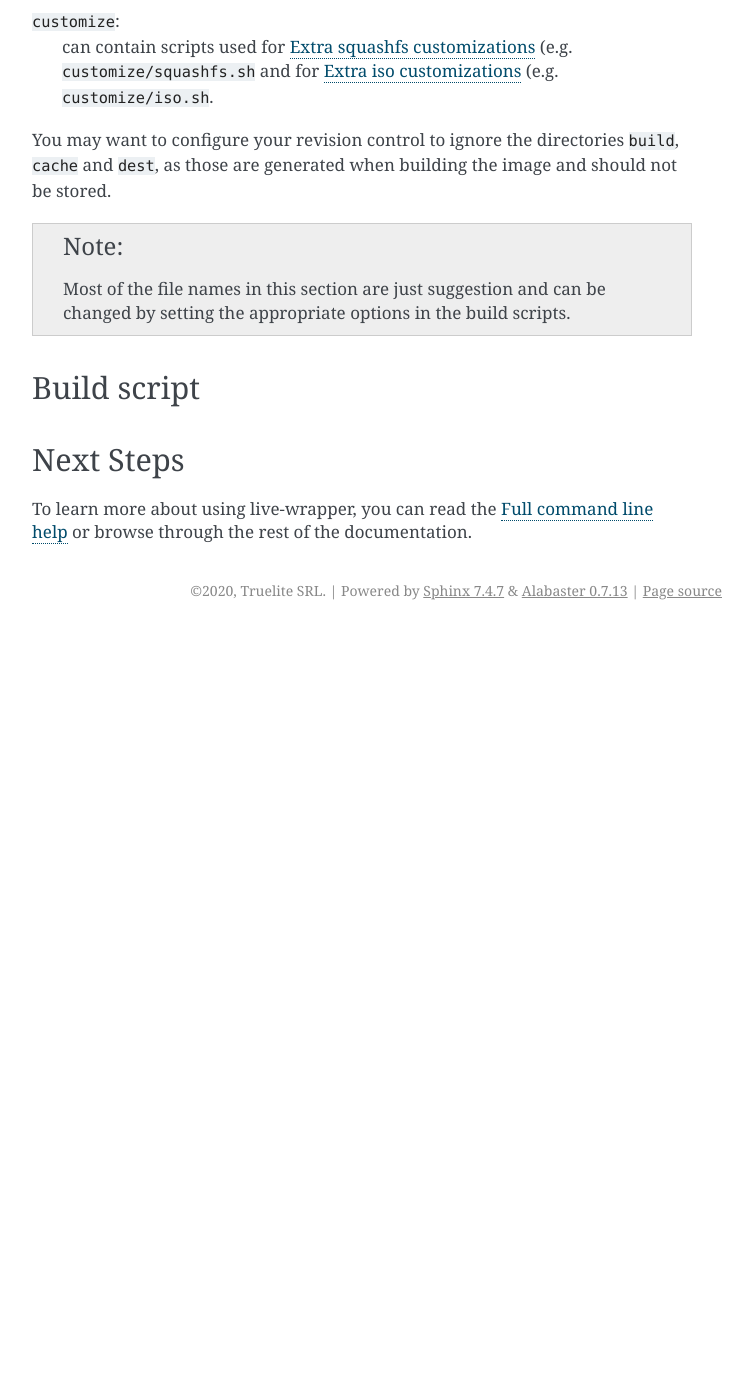
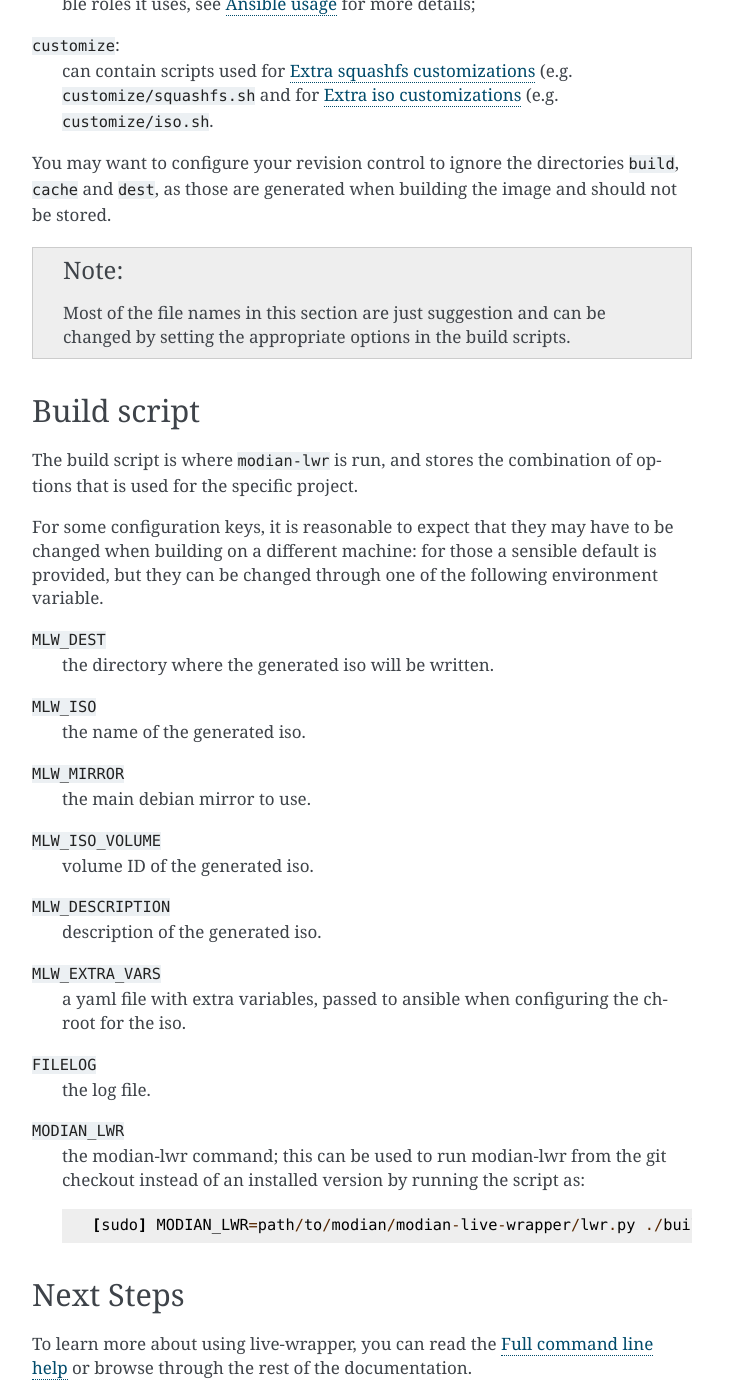
Before and after one commit to Truelite/modian, a Sphinx documentation site: the page built from docs/modian-live-wrapper/project.rst, in a window 1280 px wide and 1400 px high, scrolled down 637 px. Shown: the whole window, without its empty margins (388-1141 px from the left). Built offline with Sphinx 7.4.7, drawn with Linux system fonts in a browser that asks for light colours; before the commit the page ends 1267 px from its top, so only the background shows below that; some of the changed text lies outside the part shown.

Commit message:
Document the environment variables used by build_example

```diff
--- a/docs/modian-live-wrapper/project.rst
+++ b/docs/modian-live-wrapper/project.rst
@@ -25,9 +25,10 @@ customize the image:
 
 ``ansible``:
    contains a playbook (e.g. ``ansible/chroot.yaml``) which is applied
-   to the generated chroot used to create the image and a ``roles``
-   subdirectory with the ansible roles it uses, see :doc:`ansible` for
-   more details;
+   to the generated chroot used to create the image, a yaml file with
+   additional ansible variables (e.g. ``ansible/extra_vars.yaml`` and a
+   ``roles`` subdirectory with the ansible roles it uses, see
+   :doc:`ansible` for more details;
 ``customize``:
    can contain scripts used for :doc:`customize-squashfs` (e.g.
    ``customize/squashfs.sh`` and for :doc:`customize-iso` (e.g.
@@ -45,7 +46,35 @@ when building the image and should not be stored.
 Build script
 ============
 
+The build script is where ``modian-lwr`` is run, and stores the
+combination of options that is used for the specific project.
 
+For some configuration keys, it is reasonable to expect that they may
+have to be changed when building on a different machine: for those a
+sensible default is provided, but they can be changed through one of the
+following environment variable.
+
+``MLW_DEST``
+   the directory where the generated iso will be written.
+``MLW_ISO``
+   the name of the generated iso.
+``MLW_MIRROR``
+   the main debian mirror to use.
+``MLW_ISO_VOLUME``
+   volume ID of the generated iso.
+``MLW_DESCRIPTION``
+   description of the generated iso.
+``MLW_EXTRA_VARS``
+   a yaml file with extra variables, passed to ansible when configuring
+   the chroot for the iso.
+``FILELOG``
+   the log file.
+``MODIAN_LWR``
+   the modian-lwr command; this can be used to run modian-lwr from the
+   git checkout instead of an installed version by running the script
+   as::
+
+      [sudo] MODIAN_LWR=path/to/modian/modian-live-wrapper/lwr.py ./build_example
 
 Next Steps
 ==========
```
